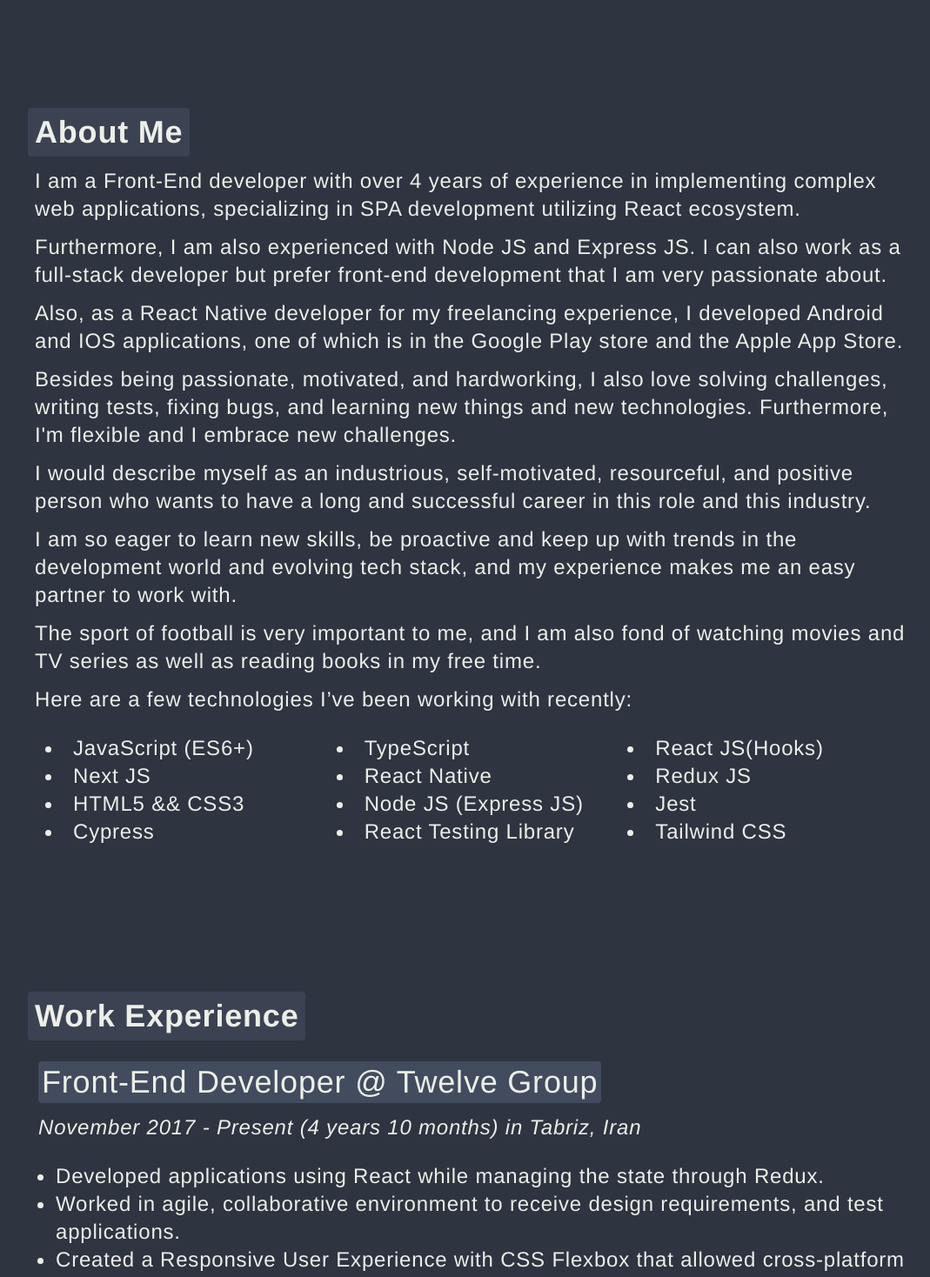
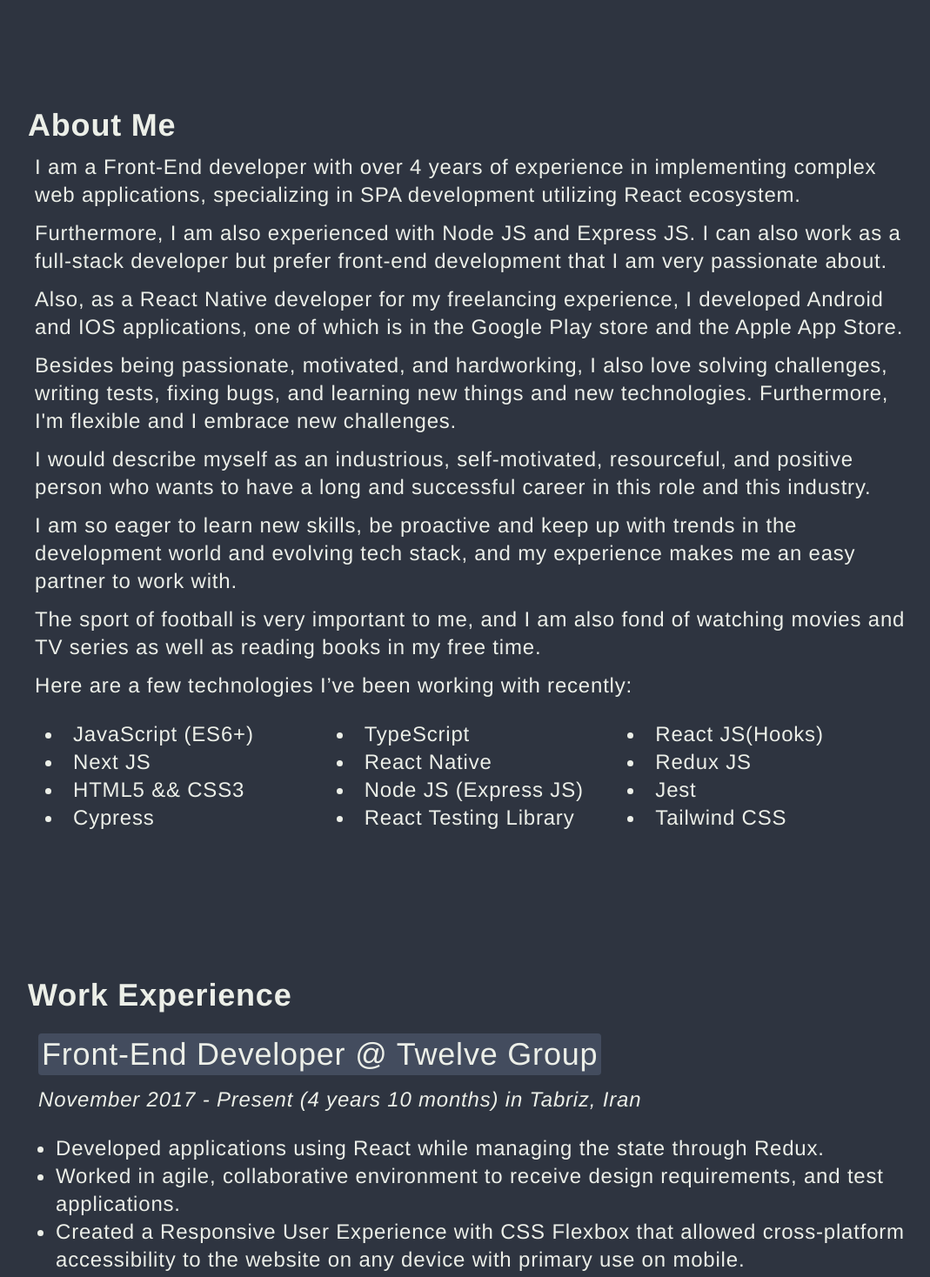
Before and after one commit to alimonapour/alimonapour.me, a Next.js app: page / in a window 1280 px wide. Shown: the part 860-2328 px from the top of the page at 87% size, without its empty margins (96-1165 px from the left). Built offline with nearby package versions, Linux system fonts and the light colour scheme.

Commit message:
removed title background

```diff
--- a/src/components/About.js
+++ b/src/components/About.js
@@ -1,9 +1,7 @@
 export function About() {
   return (
     <article className='container px-5 sm:px-8 xl:px-0 text-lg max-w-5xl flex flex-col'>
-      <h1 className='bg-titleBgColor w-fit rounded p-2 text-3xl sm:text-4xl font-semibold my-3'>
-        About Me
-      </h1>
+      <h1 className=' text-3xl sm:text-4xl font-semibold my-3'>About Me</h1>
       <section className='space-y-3 ml-2 font-medium'>
         <p className='text-xl sm:text-2xl text-left'>
           I am a Front-End developer with over 4 years of experience in
--- a/src/components/Experience.js
+++ b/src/components/Experience.js
@@ -4,7 +4,7 @@ import FreelanceExperience from './work-experience/freelance-experience'
 export function Experience() {
   return (
     <section className='container px-5 sm:px-8 xl:px-0 text-lg max-w-5xl flex flex-col'>
-      <h1 className='bg-titleBgColor w-fit rounded p-2 text-3xl sm:text-4xl font-semibold my-3'>
+      <h1 className='text-3xl sm:text-4xl font-semibold my-3'>
         Work Experience
       </h1>
       <TwelveGroupExperience />
--- a/src/components/Side-Projects.js
+++ b/src/components/Side-Projects.js
@@ -4,9 +4,7 @@ import { faBook } from '@fortawesome/free-solid-svg-icons'
 export function SideProjects() {
   return (
     <section className='container px-5 sm:px-8 xl:px-0 text-lg max-w-5xl flex flex-col font-medium'>
-      <h1 className='bg-titleBgColor w-fit rounded p-2 font-semibold text-3xl sm:text-4xl my-3'>
-        Side Projects
-      </h1>
+      <h1 className='font-semibold text-3xl sm:text-4xl my-3'>Side Projects</h1>
       <>
         <ul className='list-disc ml-3'>
           <li>
```
